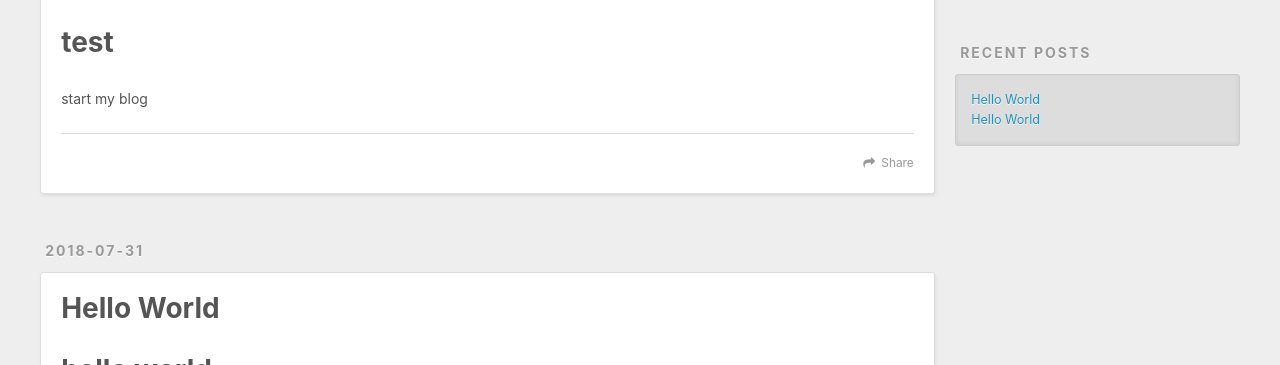
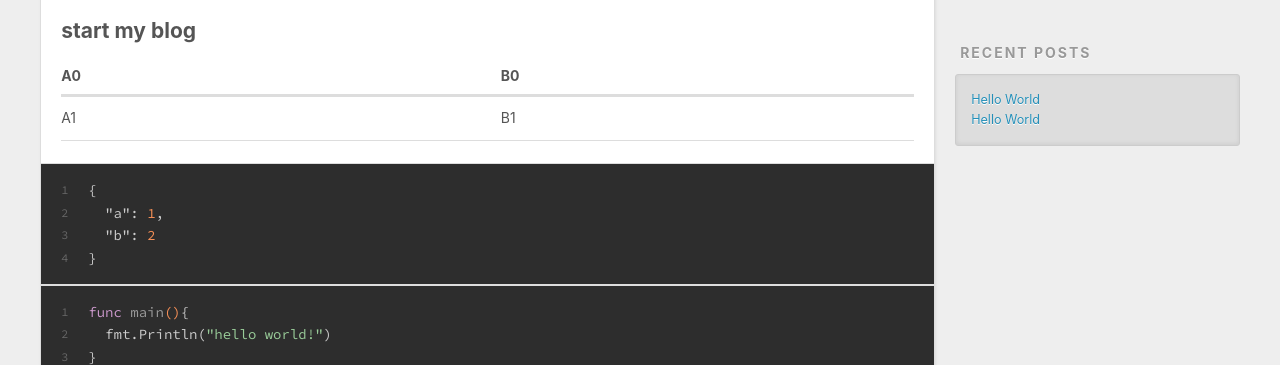
Before and after one commit to daihainidewo/blog, a plain HTML site: page index.html in a window 1280 px wide. Shown: the part 435-800 px from the top of the page. Drawn offline with nearby package versions, Linux system fonts and the light colour scheme.

Commit message:
Site updated: 2018-07-31 13:27:03

```diff
--- a/index.html
+++ b/index.html
@@ -88,12 +88,27 @@
 
     <div class="article-entry" itemprop="articleBody">
 
-        <h1 id="test"><a href="#test" class="headerlink" title="test"></a>test</h1><p>start my blog</p>
+        <h2 id="start-my-blog"><a href="#start-my-blog" class="headerlink" title="start my blog"></a>start my blog</h2><table>
+<thead>
+<tr>
+<th>A0</th>
+<th>B0</th>
+</tr>
+</thead>
+<tbody>
+<tr>
+<td>A1</td>
+<td>B1</td>
+</tr>
+</tbody>
+</table>
+<figure class="highlight json"><table><tr><td class="gutter"><pre><span class="line">1</span><br><span class="line">2</span><br><span class="line">3</span><br><span class="line">4</span><br></pre></td><td class="code"><pre><span class="line">&#123;</span><br><span class="line">  <span class="attr">"a"</span>: <span class="number">1</span>,</span><br><span class="line">  <span class="attr">"b"</span>: <span class="number">2</span></span><br><span class="line">&#125;</span><br></pre></td></tr></table></figure>
+<figure class="highlight golang"><table><tr><td class="gutter"><pre><span class="line">1</span><br><span class="line">2</span><br><span class="line">3</span><br></pre></td><td class="code"><pre><span class="line"><span class="function"><span class="keyword">func</span> <span class="title">main</span><span class="params">()</span></span>&#123;</span><br><span class="line">  fmt.Println(<span class="string">"hello world!"</span>)</span><br><span class="line">&#125;</span><br></pre></td></tr></table></figure>
 
 
     </div>
     <footer class="article-footer">
-      <a data-url="https://daihainidewo.github.io/2018/07/31/test/" data-id="cjk994wdi0001owi8or1gpc2i" class="article-share-link">Share</a>
+      <a data-url="https://daihainidewo.github.io/2018/07/31/test/" data-id="cjk99fx610001qsi89ifti47w" class="article-share-link">Share</a>
 
 
     </footer>
@@ -129,7 +144,7 @@
 
     </div>
     <footer class="article-footer">
-      <a data-url="https://daihainidewo.github.io/2018/07/31/hello-world/" data-id="cjk994wd40000owi8n2vrlvlx" class="article-share-link">Share</a>
+      <a data-url="https://daihainidewo.github.io/2018/07/31/hello-world/" data-id="cjk99fx5t0000qsi8i4r1yo24" class="article-share-link">Share</a>
 
 
     </footer>
```
Also changed, not shown: 2018/07/31/hello-world/index.html (+1 -1 lines), 2018/07/31/test/index.html (+21 -6 lines).
